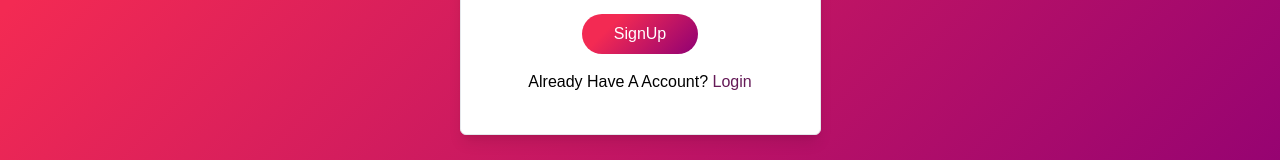
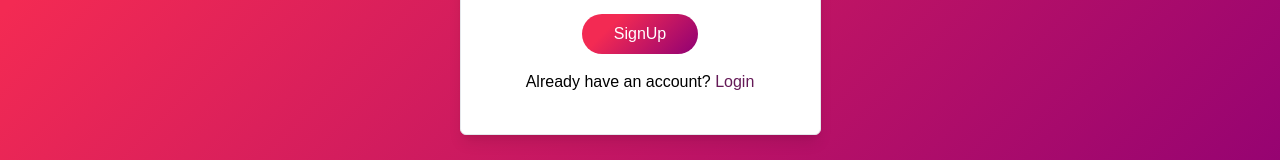
Before and after one commit to Anshika75/Next-Shop, a Next.js app: page /signup in a window 1280 px wide. Shown: the part 526-686 px from the top of the page. Built offline with nearby package versions, Linux system fonts and the light colour scheme; no server answers; a web font is replaced by a local one.

Commit message:
Update signup.js

```diff
--- a/pages/signup.js
+++ b/pages/signup.js
@@ -24,7 +24,7 @@ function SignUp() {
         <input className="px-[3vmin] py-[2vmin] my-[2vmin] bg-[#f2f2f2] transition-all hover:outline-[#651a57] focus:outline-[#651a57]" type="email" placeholder="Email" value={email} onChange={(e)=>setemail(e.target.value)} required/>
         <input className="px-[3vmin] py-[2vmin] my-[2vmin] bg-[#f2f2f2] transition-all hover:outline-[#651a57] focus:outline-[#651a57]" type="password" placeholder="Password" value={password} onChange={(e)=>setpassword(e.target.value)} required/>
         <button className="primary text-white primaryfont px-[4vmin] py-[1vmin] rounded-full hover:bg-[#651a57bb] m-[2vmin] transition-all hover:scale-90 hover:opacity-90">SignUp</button>
-        <Link className="primaryfont" href={"/signup"}>Already Have A Account? <span className="text-[#651a57]">Login</span> </Link>
+        <Link className="primaryfont" href={"/login"}>Already have an account? <span className="text-[#651a57]">Login</span> </Link>
       </form>
     </div>
   );
```
